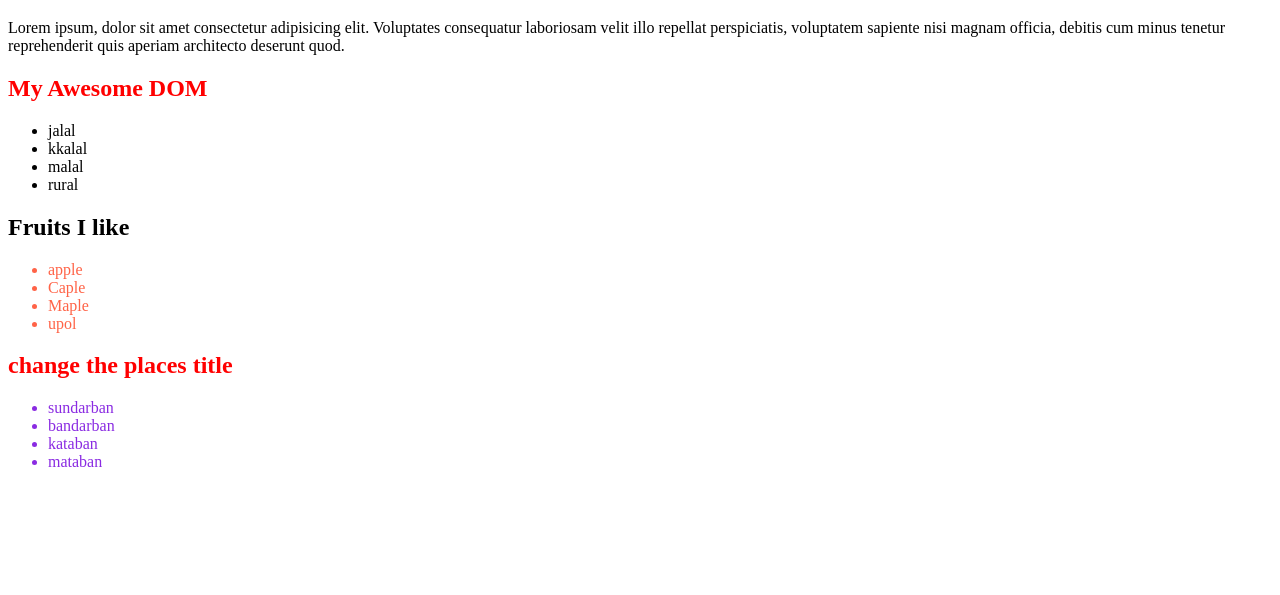
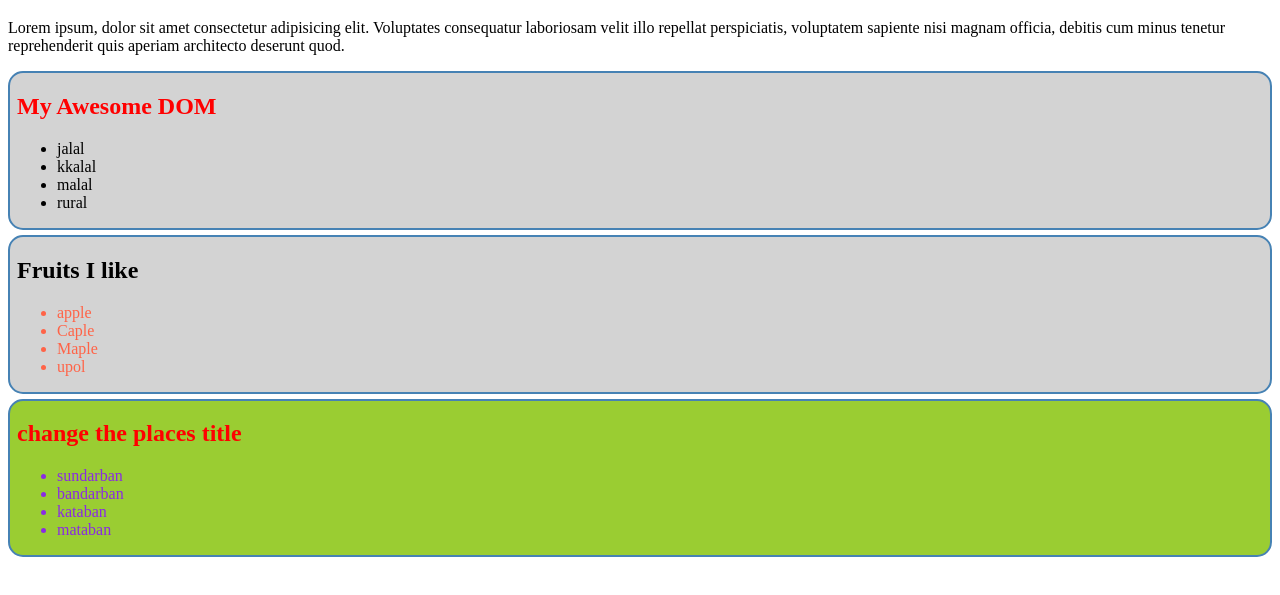
Before and after one commit to najmul19/java-script-in-relation, a plain HTML site: page Tour-Of-DOM/index.html in a window 1280 px wide. Shown: the part 61-656 px from the top of the page. Drawn offline with Linux system fonts and the light colour scheme.

Commit message:
explore style using javascript

```diff
--- a/Tour-Of-DOM/JS/dom.js
+++ b/Tour-Of-DOM/JS/dom.js
@@ -1,2 +1,16 @@
-console.log("hello JS")
-console.log(document)
+// console.log("hello JS")
+// console.log(document)
+const section = document.querySelectorAll('section')
+// console.log(section);
+for(const sect of section){
+    sect.style.border = '2px solid steelblue'
+    sect.style.marginBottom = '5px'
+    sect.style.borderRadius = '15px'
+    sect.style.paddingLeft='7px'
+    sect.style.backgroundColor='lightGray'
+}
+// const placesContainer = document.getElementById('places-container');
+// placesContainer.style.backgroundColor = 'yellow'
+const placesContainer = document.getElementById('places-container');
+placesContainer.classList.add('yellow-bg')
+placesContainer.classList.remove('large-text')
--- a/Tour-Of-DOM/index.html
+++ b/Tour-Of-DOM/index.html
@@ -36,7 +36,7 @@
                 <li>upol</li>
             </ul>
         </section>
-        <section>
+        <section id="places-container" class="large-text">
             <h1 id="place-title">Places</h1>
             <ul>
                 <li class="important-places">sundarban</li>
--- a/Tour-Of-DOM/styles/style.css
+++ b/Tour-Of-DOM/styles/style.css
@@ -8,3 +8,10 @@ h1 {
 .important-places{
     color: blueviolet;
 }
+
+.yellow-bg{
+    background-color: yellowgreen !important;
+}
+.large-text{
+    font-size: 2em;
+}
```
